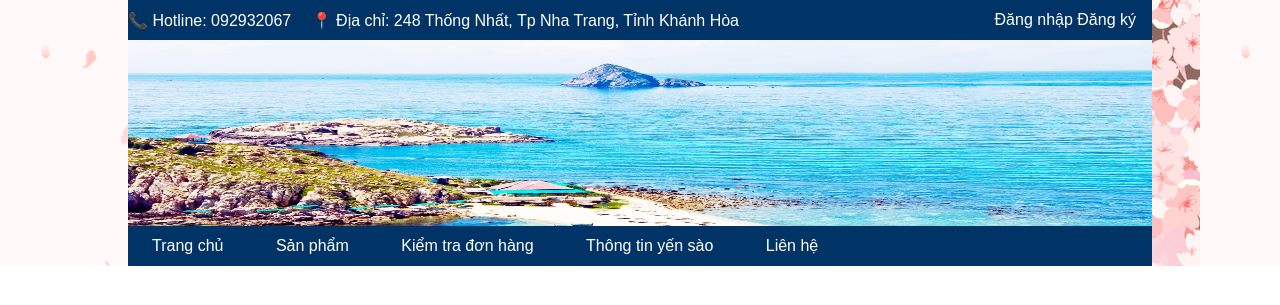
After one commit to ThanhNguyen-ne/laptrinhweb, a PHP site: template pages/index.html in a window 1280 px wide. The commit adds this page. Shown: the top 305 px of the page. Run offline with PHP 8.4, Linux system fonts and the light colour scheme; the template is opened without the code that fills it, so the values that code supplies are empty.

Commit message:
linh tinh

```diff
--- a/assets/css/styles.css
+++ b/assets/css/styles.css
@@ -28,7 +28,6 @@ html{
     margin: auto;
 }
 .info span, .login a{
-
     margin-right: 1em;
 }
 .login a{
--- /dev/null
+++ b/pages/index.html
@@ -0,0 +1,50 @@
+<!DOCTYPE html>
+<html lang="en">
+  <head>
+    <meta charset="UTF-8" />
+    <meta name="viewport" content="width=device-width, initial-scale=1.0" />
+    <title>Yến Sào Khánh Hòa</title>
+    <link rel="stylesheet" href="/assets/css/styles.css" />
+  </head>
+  <body>
+    <div id="main">
+      <div id="header">
+        <div class="header_tren">
+          <div class="info">
+            <span>📞 Hotline: 092932067</span>
+            <span
+              >📍 Địa chỉ: 248 Thống Nhất, Tp Nha Trang, Tỉnh Khánh Hòa</span
+            >
+          </div>
+          <div class="login" align="right">
+            <a href="#">Đăng nhập Đăng ký</a>
+          </div>
+        </div>
+        <div class="header_giua">
+          <img src="/assets/image/A1_new.jpg" />
+        </div>
+        <div class="header_duoi">
+          <ul id="nav">
+            <li><a href="#">Trang chủ</a></li>
+            <li>
+              <a href="#"> Sản phẩm</a>
+              <ul class="subnav">
+                <li><a href="">Yến sào đảo yến thiên nhiên Khánh Hoà</a></li>
+                <li><a href="">Thực phẩm Sanest Food</a></li>
+                <li><a href="">Yến sào Sanvinest Khánh Hoà</a></li>
+                <li><a href="">Yến sào Sanest</a></li>
+                <li><a href="">Nước giải khát Sanna</a></li>
+              </ul>
+            </li>
+            <li><a href="#"> Kiểm tra đơn hàng</a></li>
+            <li><a href="#"> Thông tin yến sào </a></li>
+            <li><a href="#">Liên hệ</a></li>
+          </ul>
+        </div>
+      </div>
+      <div id="slider"></div>
+      <div id="content"></div>
+      <div id="footer"></div>
+    </div>
+  </body>
+</html>
```
Also changed, not shown: index.html (deleted, +0 -56 lines), pages/header.html (added, +34 -0 lines).
